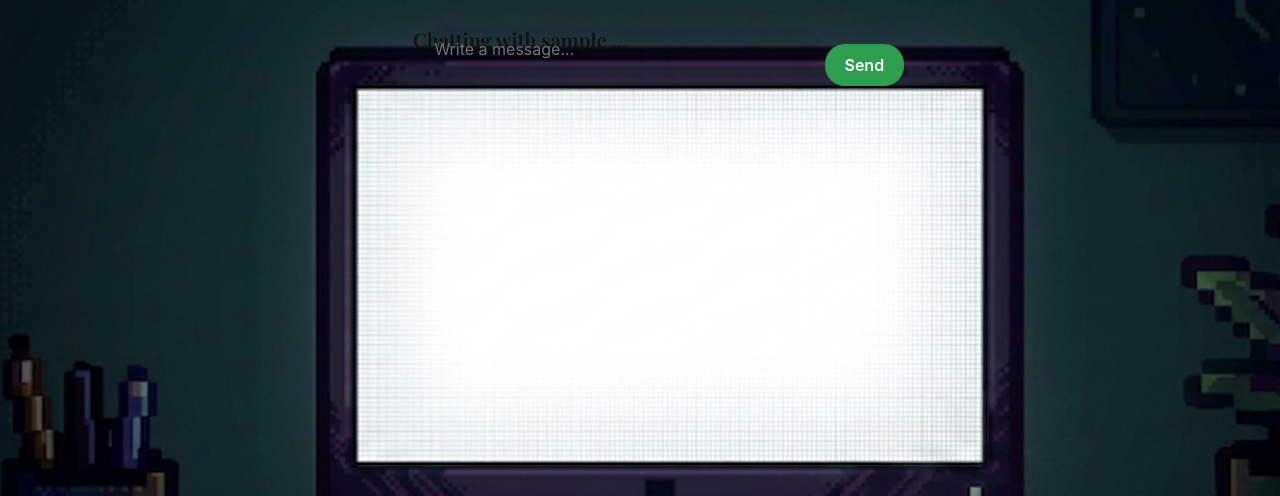
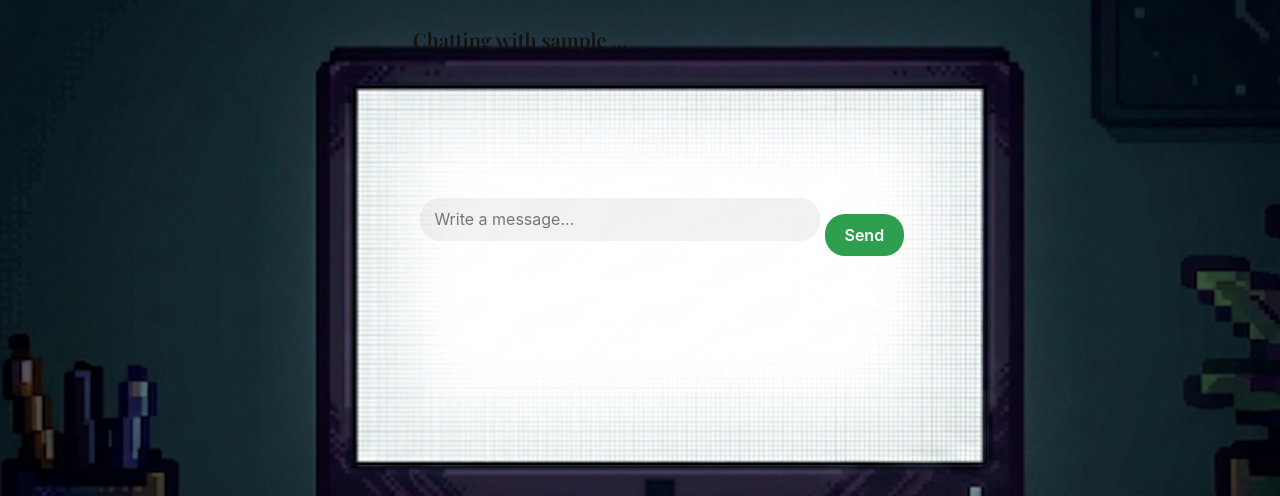
Before and after one commit to Marcelino123456789/Studia, a Flask app: template templates/chat.html in a window 1280 px wide. Shown: the part 60-556 px from the top of the page. Run offline with Flask 3, Linux system fonts and the light colour scheme; the template is opened without the code that fills it: most values are stand-ins (such as "Sample title", 1, 10 or a date in 2020); parts of the project's set-up code (start-up, migrations or seed data) failed here and were passed over; some libraries are stand-ins or nearby versions; some web fonts are replaced.

Commit message:
Update styles.css

```diff
--- a/static/styles.css
+++ b/static/styles.css
@@ -771,6 +771,7 @@ body.tasks-bg {
   background-color: var(--chat-blue);
   color: #ffffff;
   border-bottom-right-radius: 4px;
+  transform: translateX(-10px);
 }
 
 /* Received: left side, blue */
@@ -786,7 +787,7 @@ body.tasks-bg {
   align-items: center;
   gap: 0.5rem;
   flex-shrink: 0;
-  transform: translate(100px,-20px);
+  transform: translate(100px,150px);
 }
 
 /* "Write a message..." input — clean, minimal, slightly transparent */
```
